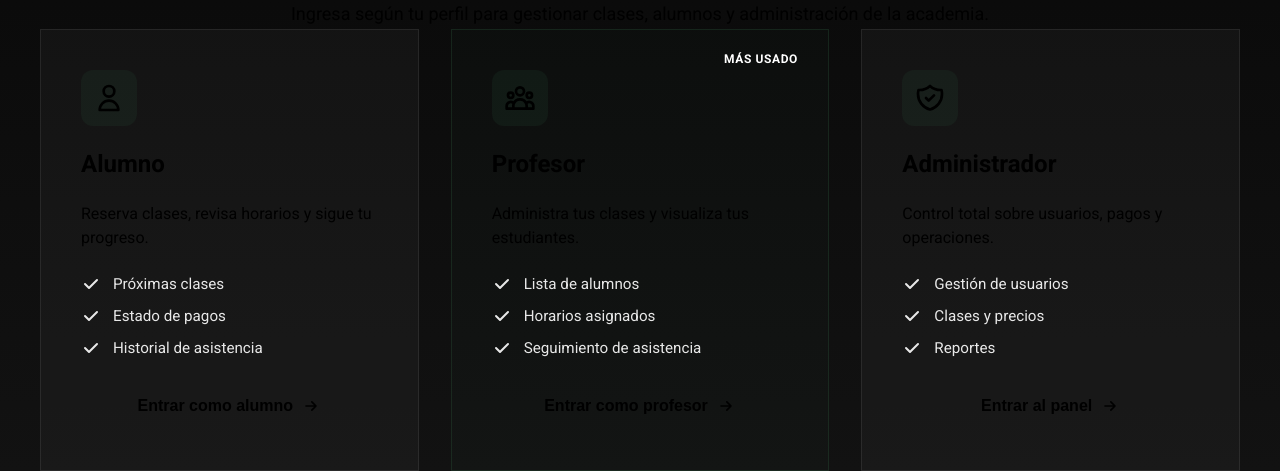
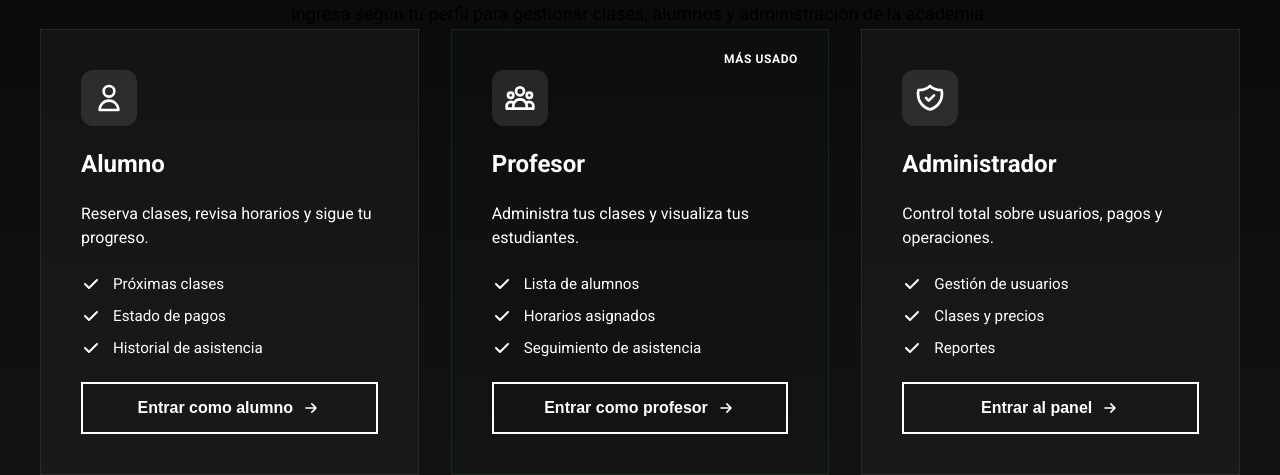
Before and after one commit to edisonalejandro/academyApp-frontend, an Angular app: page / in a window 1280 px wide. Shown: the part 856-1331 px from the top of the page. Built offline with nearby package versions, Linux system fonts and the light colour scheme.

Commit message:
style: Cambiar todos los textos de las tarjetas a blanco

```diff
--- a/src/app/features/home/home.component.css
+++ b/src/app/features/home/home.component.css
@@ -207,9 +207,9 @@
   display: flex;
   align-items: center;
   justify-content: center;
-  background: rgba(45, 90, 61, 0.15);
+  background: rgba(255, 255, 255, 0.1);
   border-radius: 12px;
-  color: var(--color-primary);
+  color: white;
 }
 
 .card-icon svg {
@@ -221,14 +221,14 @@
 .card-title {
   font-size: 1.5rem;
   font-weight: 700;
-  color: var(--color-text-light);
+  color: white;
   margin: 0;
 }
 
 .card-description {
   font-size: 1rem;
   line-height: 1.5;
-  color: var(--color-text-muted);
+  color: white;
   margin: 0;
 }
 
@@ -246,13 +246,13 @@
   align-items: center;
   gap: 0.75rem;
   font-size: 0.95rem;
-  color: rgba(255, 255, 255, 0.9);
+  color: white;
 }
 
 .check-icon {
   width: 20px;
   height: 20px;
-  color: var(--color-primary);
+  color: white;
   flex-shrink: 0;
 }
 
@@ -260,8 +260,8 @@
   margin-top: auto;
   padding: 0.875rem 1.75rem;
   background: transparent;
-  color: var(--color-primary);
-  border: 2px solid var(--color-primary);
+  color: white;
+  border: 2px solid white;
   border-radius: var(--radius-full);
   font-size: 1rem;
   font-weight: 600;
@@ -274,10 +274,10 @@
 }
 
 .card-button:hover {
-  background: var(--color-primary);
-  color: white;
+  background: white;
+  color: #0a0a0a;
   transform: scale(1.05);
-  box-shadow: 0 4px 20px rgba(45, 90, 61, 0.3);
+  box-shadow: 0 4px 20px rgba(255, 255, 255, 0.3);
 }
 
 .arrow-icon {
```
